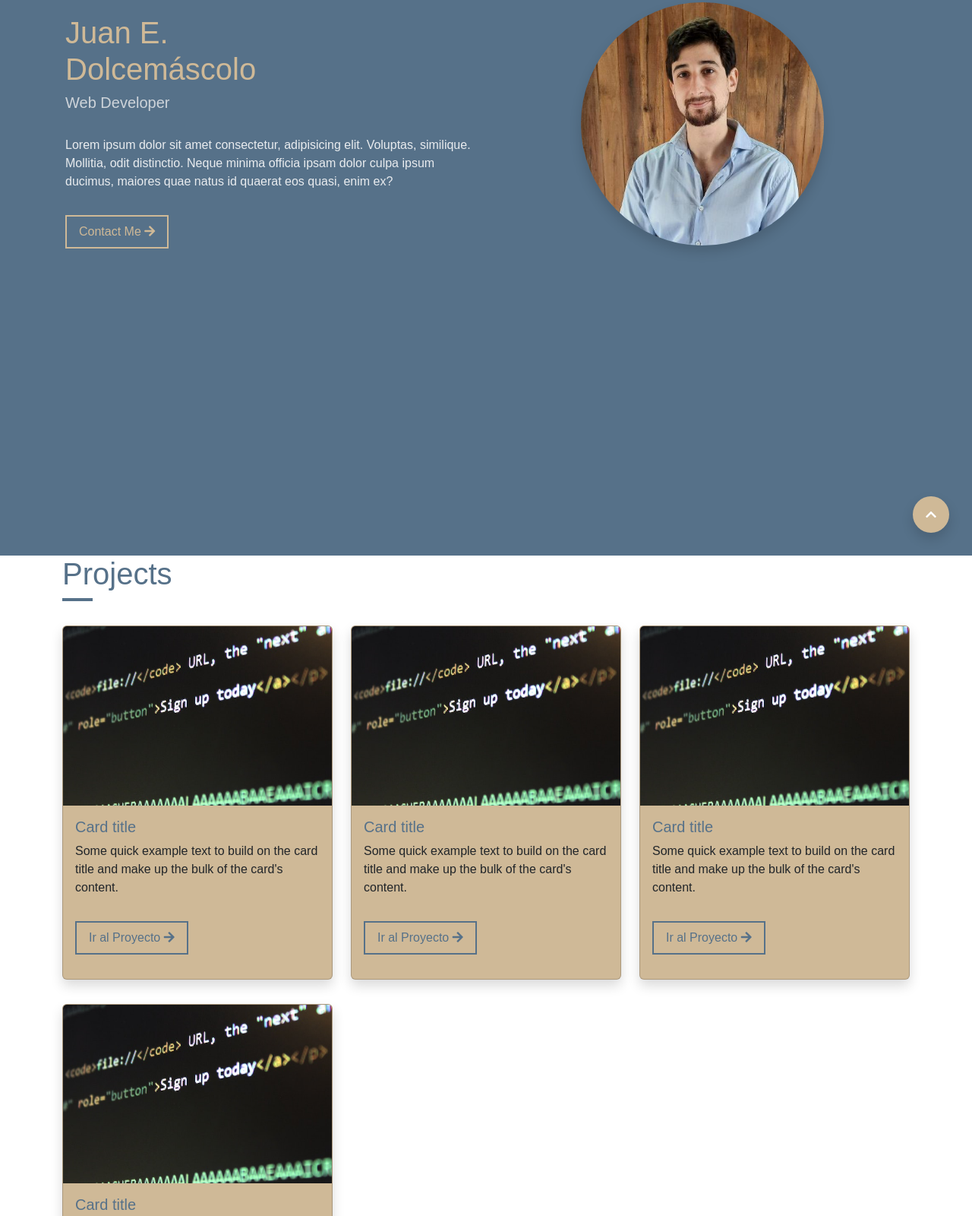
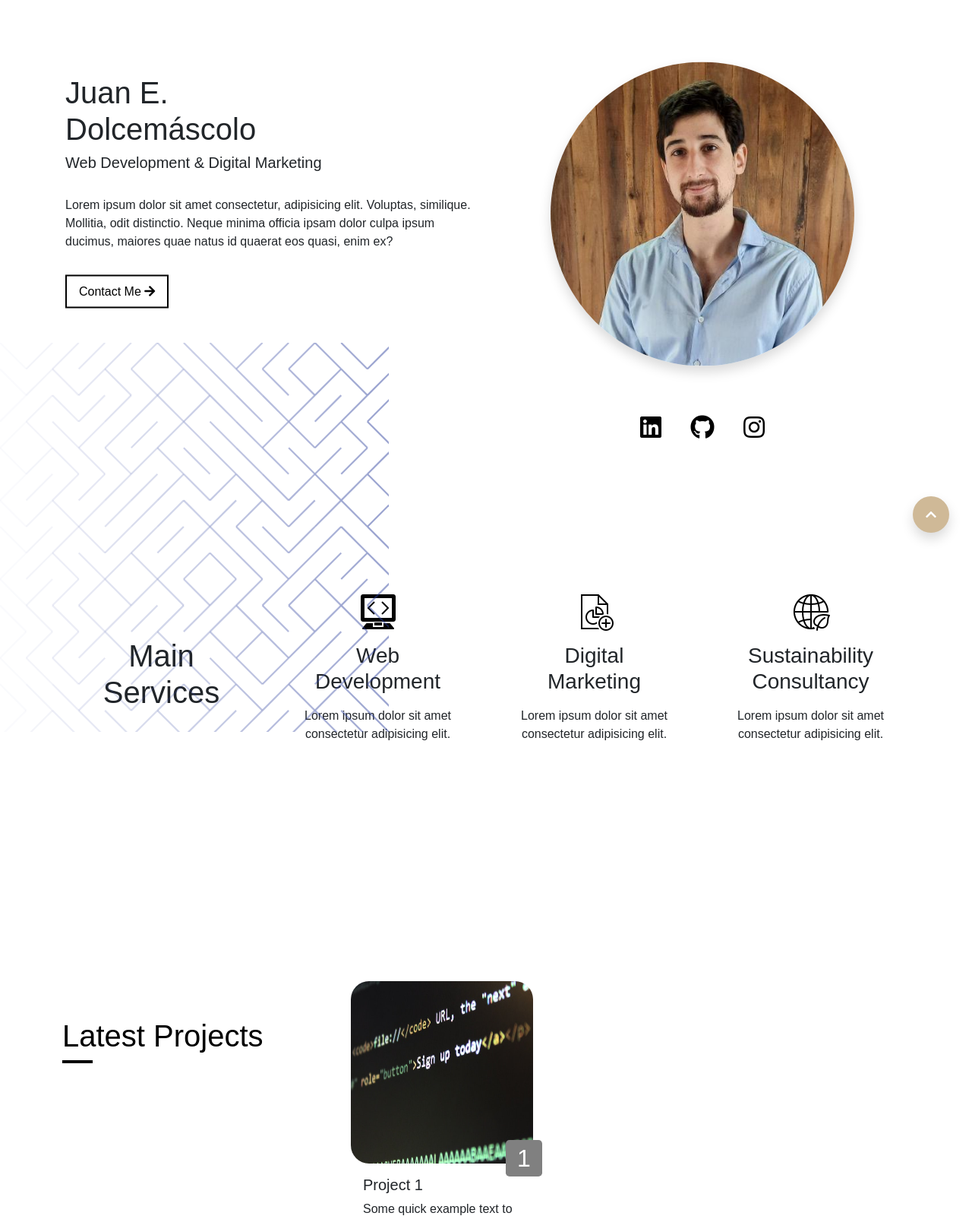
Before and after one commit to JEDolce/jedolce.github.io, a website: page index.html in a window 1280 px wide. Shown: the part 69-1669 px from the top of the page at 76% size. Drawn offline with Linux system fonts and the light colour scheme.

Commit message:
structure update

```diff
--- a/index.html
+++ b/index.html
@@ -56,7 +56,7 @@
       <div class="row">
         <div class="col-md-6 hero--left">
           <h1>Juan E. <br>Dolcemáscolo</h1>
-          <h5>Web Developer</h5><br>
+          <h5>Web Development & Digital Marketing</h5><br>
           <p>Lorem ipsum dolor sit amet consectetur, adipisicing elit.
             Voluptas, similique. Mollitia, odit distinctio. Neque minima officia ipsam dolor culpa ipsum ducimus,
             maiores quae natus id quaerat eos quasi, enim ex?</p>
@@ -70,78 +70,131 @@
           <div class="image">
             <img src="/assets/personal-image.jpg" alt="personal-image" class="shadow img-fluid">
           </div>
+
+          <!-- Media Icons -->
+          <div class="hero--right--icons mx-auto">
+            <a target="_blank" href="">
+              <i class="fab fa-linkedin"></i>
+            </a>
+            <a target="_blank" href="">
+              <i class="fab fa-github"></i>
+            </a>
+            <a target="_blank" href="">
+              <i class="fab fa-instagram"></i>
+            </a>
+          </div>
+        </div>
+      </div>
+    </div>
+
+    <div class="intro--svg">
+      <img src="./assets/ttten.svg" alt="">
+    </div>
+  </section>
+
+  <!-- SERVICES SECTION -->
+  <section id="services" class="services">
+    <div class="container">
+      <div class="row align-items-center justify-content-evenly">
+        <div class="col-lg-3 services--title">
+          <h1>Main<br>Services</h1>
+        </div>
+        <div class="col-lg-3 services--card">
+          <img src="./assets/icons/web-development-50.png" alt="">
+          <h3>Web<br>Development</h3>
+          <p>Lorem ipsum dolor sit amet consectetur adipisicing elit.
+          </p>
+        </div>
+        <div class="col-lg-3 services--card">
+          <img src="./assets/icons/marketing-50.png" alt="">
+          <h3>Digital<br>Marketing</h3>
+          <p>Lorem ipsum dolor sit amet consectetur adipisicing elit.
+          </p>
+        </div>
+        <div class="col-lg-3 services--card">
+          <img src="./assets/icons/sustainability-50.png" alt="">
+          <h3>Sustainability<br>Consultancy</h3>
+          <p>Lorem ipsum dolor sit amet consectetur adipisicing elit.
+          </p>
         </div>
       </div>
     </div>
   </section>
 
+  <!-- TECH SECTION -->
+  <section id="tech" class="tech">
+    <!-- Multi item carousel -->
+  </section>
+
   <!-- PROJECTS SECTION -->
   <section id="projects" class="projects">
     <div class="container">
-      <div class="title">
-        <h1>Projects</h1>
-        <div class="heading-line"></div>
-      </div>
       <div class="row">
         <div class="col-md-6 col-lg-4">
-          <div class="card shadow">
+          <div class="title pt-5">
+            <h1>Latest Projects</h1>
+            <div class="heading-line"></div>
+          </div>
+        </div>
+        <div class="col-md-6 col-lg-4">
+          <div class="card border-0 card--project-1">
             <img src="/assets/pexels-pixabay-270408.jpg" class="card-img-top" alt="...">
+            <div class="number">
+              <h2>1</h2>
+            </div>
             <div class="card-body">
-              <h5 class="card-title">Card title</h5>
-              <p class="card-text">Some quick example text to build on the card title and make up the bulk of the card's
-                content.</p>
-              <button type="button" class="button-dark px-3 py-2"><a href="#contact">Ir al Proyecto</a>
-                <span>
-                  <i class="fas fa-arrow-right"></i>
-                </span>
-              </button>
+              <h5 class="card-title">Project 1</h5>
+              <p class="card-text">Some quick example text to build</p>
             </div>
           </div>
         </div>
         <div class="col-md-6 col-lg-4">
-          <div class="card shadow">
+        </div>
+      </div>
+      <div class="row">
+        <div class="col-md-6 col-lg-4">
+          <div class="card border-0 card--project-2">
             <img src="/assets/pexels-pixabay-270408.jpg" class="card-img-top" alt="...">
+            <div class="number">
+              <h2>2</h2>
+            </div>
             <div class="card-body">
-              <h5 class="card-title">Card title</h5>
-              <p class="card-text">Some quick example text to build on the card title and make up the bulk of the card's
-                content.</p>
-              <button type="button" class="button-dark px-3 py-2"><a href="#contact">Ir al Proyecto</a>
-                <span>
-                  <i class="fas fa-arrow-right"></i>
-                </span>
-              </button>
+              <h5 class="card-title">Project 2</h5>
+              <p class="card-text">Some quick example text to build</p>
             </div>
           </div>
         </div>
         <div class="col-md-6 col-lg-4">
-          <div class="card shadow">
+        </div>
+        <div class="col-md-6 col-lg-4">
+          <div class="card border-0 card--project-3">
             <img src="/assets/pexels-pixabay-270408.jpg" class="card-img-top" alt="...">
+            <div class="number">
+              <h2>3</h2>
+            </div>
             <div class="card-body">
-              <h5 class="card-title">Card title</h5>
-              <p class="card-text">Some quick example text to build on the card title and make up the bulk of the card's
-                content.</p>
-              <button type="button" class="button-dark px-3 py-2"><a href="#contact">Ir al Proyecto</a>
-                <span>
-                  <i class="fas fa-arrow-right"></i>
-                </span>
-              </button>
+              <h5 class="card-title">Project 3</h5>
+              <p class="card-text">Some quick example text to build</p>
+            </div>
+          </div>
+        </div>
+      </div>
+      <div class="row">
+        <div class="col-md-6 col-lg-4">
+        </div>
+        <div class="col-md-6 col-lg-4">
+          <div class="card border-0 card--project-4">
+            <img src="/assets/pexels-pixabay-270408.jpg" class="card-img-top" alt="...">
+            <div class="number">
+              <h2>4</h2>
+            </div>
+            <div class="card-body">
+              <h5 class="card-title">Project 4</h5>
+              <p class="card-text">Some quick example text to build</p>
             </div>
           </div>
         </div>
         <div class="col-md-6 col-lg-4">
-          <div class="card shadow">
-            <img src="/assets/pexels-pixabay-270408.jpg" class="card-img-top" alt="...">
-            <div class="card-body">
-              <h5 class="card-title">Card title</h5>
-              <p class="card-text">Some quick example text to build on the card title and make up the bulk of the card's
-                content.</p>
-              <button type="button" class="button-dark px-3 py-2"><a href="#contact">Ir al Proyecto</a>
-                <span>
-                  <i class="fas fa-arrow-right"></i>
-                </span>
-              </button>
-            </div>
-          </div>
         </div>
       </div>
     </div>
@@ -158,7 +211,7 @@
         <div class="col-md-8">
           <form action="mx-3" id="form">
             <div class="mb-4 mx-2" id="field">
-              <label class="form-label" for="from_name">Nombre y Apellido:</label>
+              <label class="form-label" for="from_name">Name:</label>
               <input type="text" class="form-control" name="from_name" id="from_name">
             </div>
             <div class="mb-4 mx-2" id="field">
@@ -166,15 +219,15 @@
               <input type="email" class="form-control" name="user_email" id="user_email">
             </div>
             <div class="mb-4 mx-2" id="field">
-              <label class="form-label" for="user_phone">Teléfono:</label>
+              <label class="form-label" for="user_phone">Phone:</label>
               <input type="phone" class="form-control" name="user_phone" id="user_phone">
             </div>
             <div class="mb-4 mx-2 mensaje">
-              <label class="form-label" for="message">Mensaje</label>
+              <label class="form-label" for="message">Message:</label>
               <textarea class="form-control" name="message" id="message" cols="30" rows="5"></textarea>
             </div>
             <div class="text-center">
-              <input class="button-dark btn-input" type="submit" id="button" value="Enviar">
+              <input class="button-dark btn-input" type="submit" id="button" value="Submit">
             </div>
           </form>
         </div>
@@ -202,6 +255,9 @@
               <a href="https://ar.linkedin.com/in/juanenriquedolcemascolo" target="_blank"><i
                   class="fab fa-linkedin"></i></a>
             </div>
+            <div class="media-icon">
+              <a href="" target="_blank"><i class="fab fa-instagram"></i></a>
+            </div>
           </div>
         </div>
       </div>
@@ -214,7 +270,7 @@
       <div class="row text-center text-white">
         <div class="col-12">
           <div class="copy">
-            &copy; Copyright <span id="date"></span> <a href="#">JEDolce Todos los derechos reservados</a>
+            &copy; Copyright <span id="date"></span> <a href="#">JEDolce All rights reserved</a>
           </div>
         </div>
       </div>
--- a/styles/components/_buttons.scss
+++ b/styles/components/_buttons.scss
@@ -2,15 +2,15 @@
 @use '../components/mixins' as *;
 
 .button {
-    color: $color-3;
+    // color: $color-3;
     border-radius: 0;
-    border: 2px solid $color-3;
+    border: 2px solid;
     background-color: transparent;
     margin: 1rem 0;
 
     a {
         text-decoration: none;
-        color: $color-3;
+        color: $black;
         font-weight: 500;
     }
 }
--- a/styles/components/_mixins.scss
+++ b/styles/components/_mixins.scss
@@ -1 +1,45 @@
 @use '../custom' as *;
+
+// Gradient Mixin
+@mixin gradient {
+    background: linear-gradient(to right, rgba($color-1, 0.9), rgba($color-2, 0.9));
+}
+
+@mixin gradientInverted {
+    background: linear-gradient(to left, rgba($color-1, 0.9), rgba($color-2, 0.9));
+}
+
+// Absolute Center Mixin
+@mixin absoluteCenter {
+    position: absolute;
+    top: 50%;
+    left: 50%;
+    transform: translate(-50%, -50%);
+}
+
+// Flex center
+@mixin flexCenter {
+    display: flex;
+    align-items: center;
+    justify-content: center;
+}
+
+// Transition
+@mixin transitionProp {
+    transition-property: all;
+    transition-duration: 1000ms;
+}
+
+// Hover Btn
+@mixin hoverBtn {
+    opacity: 0.75;
+    transition: all 0.5s ease-in-out;
+}
+
+// Circle Btn
+@mixin circleBtn {
+    position: fixed;
+    width: 2.8rem;
+    height: 2.8rem;
+    z-index: 9999;
+}
--- a/styles/sections/_intro.scss
+++ b/styles/sections/_intro.scss
@@ -2,9 +2,8 @@
 @use '../components/mixins' as *;
 
 .intro {
-    background-color: $color-1;
-    color: $gray-200;
     min-height: 100vh;
+    position: relative;
 
     .navbar {
         padding: 1rem 0.5rem;
@@ -14,7 +13,6 @@
             li {
 
                 a {
-                    color: $white;
                     font-weight: 400;
                 }
             }
@@ -24,11 +22,12 @@
     .logo {
         position: absolute;
         top: 1rem;
-        right: 2rem;
+        right: 4rem;
     }
 
 
     .hero {
+        @include absoluteCenter;
 
         p {
             font-weight: 400;
@@ -36,17 +35,11 @@
 
         &--left {
             padding: 1rem;
-
-            h1 {
-                color: $color-3;
-            }
-
-            h5 {
-                color: $gray-400;
-            }
         }
 
         &--right {
+            display: flex;
+            flex-direction: column;
 
             .image {
                 display: flex;
@@ -54,10 +47,39 @@
                 justify-content: center;
 
                 img {
-                    height: 40vh;
+                    height: 50vh;
                     border-radius: 50%;
+                }
+            }
+
+            &--icons {
+                padding-top: 4rem;
+                display: flex;
+                align-items: center;
+                justify-content: space-between;
+                width: 30%;
+
+                a {
+                    cursor: pointer;
+                    text-decoration: none;
+                    color: $black;
+
+                    i {
+                        font-size: 2rem;
+                    }
                 }
             }
         }
     }
+
+    &--svg {
+        position: absolute;
+        bottom: -25%;
+        height: 60vh;
+        width: 40vw;
+
+        img {
+            opacity: 0.5;
+        }
+    }
 }
--- a/styles/sections/_projects.scss
+++ b/styles/sections/_projects.scss
@@ -2,27 +2,43 @@
 @use '../components/mixins' as *;
 
 .projects {
+    position: relative;
 
     .title {
         margin-bottom: 2rem;
 
-        h1 {
-            color: $color-1;
-        }
-
         .heading-line {
             width: 40px;
             height: 4px;
-            background-color: $color-1;
+            background-color: $black;
         }
     }
 
     .card {
-        margin-bottom: 2rem;
-        background-color: $color-3;
+        width: 15rem;
+        cursor: pointer;
+        position: relative;
 
-        h5 {
-            color: $color-1;
+        img {
+            width: 15rem;
+            height: 15rem;
+            border-radius: 10%;
+        }
+
+        .number {
+            height: 3rem;
+            width: 3rem;
+            position: absolute;
+            bottom: 27%;
+            right: -5%;
+            background-color: gray;
+            border-radius: 10%;
+            z-index: 100;
+
+            h2 {
+                color: $white;
+                @include absoluteCenter;
+            }
         }
     }
 }
--- /dev/null
+++ b/styles/sections/_services.scss
@@ -0,0 +1,28 @@
+@use '../custom' as *;
+@use '../components/mixins' as *;
+
+.services {
+    min-height: 50vh;
+    display: flex;
+    align-items: center;
+
+    &--title {
+        text-align: center;
+    }
+
+    &--card {
+        display: flex;
+        flex-direction: column;
+        align-items: center;
+
+        img {
+            padding-bottom: 1rem;
+        }
+
+        h3,
+        p {
+            text-align: center;
+            padding-bottom: 0.5rem;
+        }
+    }
+}
--- /dev/null
+++ b/styles/sections/_tech.scss
@@ -0,0 +1,6 @@
+@use '../custom' as *;
+@use '../components/mixins' as *;
+
+.tech {
+    min-height: 20vh;
+}
--- a/styles/style.scss
+++ b/styles/style.scss
@@ -6,8 +6,10 @@
 
 // IMPORT SECTIONS
 @use 'sections/intro';
+@use 'sections/services';
 @use 'sections/about';
 @use 'sections/projects';
+@use 'sections/tech';
 @use 'sections/contact';
 @use 'sections/footer';
 
@@ -28,12 +30,6 @@ section {
     margin-bottom: 2rem;
 
     h1 {
-        color: $color-1;
-    }
-
-    .heading-line {
-        width: 40px;
-        height: 4px;
-        background-color: $color-1;
+        color: $black;
     }
 }
```
Also changed, not shown: styles/sections/_contact.scss (+6 -7 lines), assets/icons/digital-marketing-64.png (added), assets/icons/marketing-50.png (added), assets/icons/sustainability-50.png (added), assets/icons/web-development-50.png (added), assets/ttten.svg (added), styles/style.css, 1 other file.
